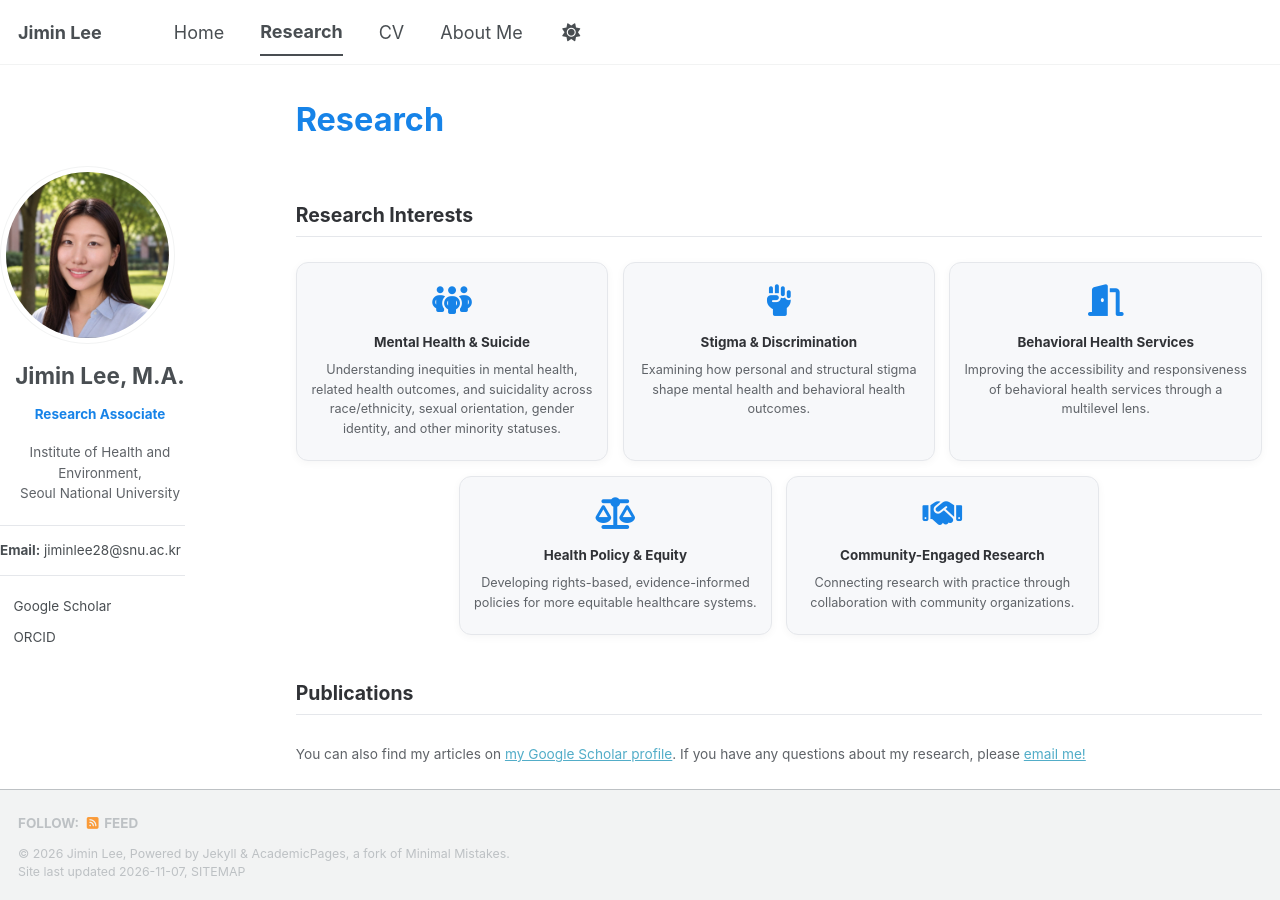
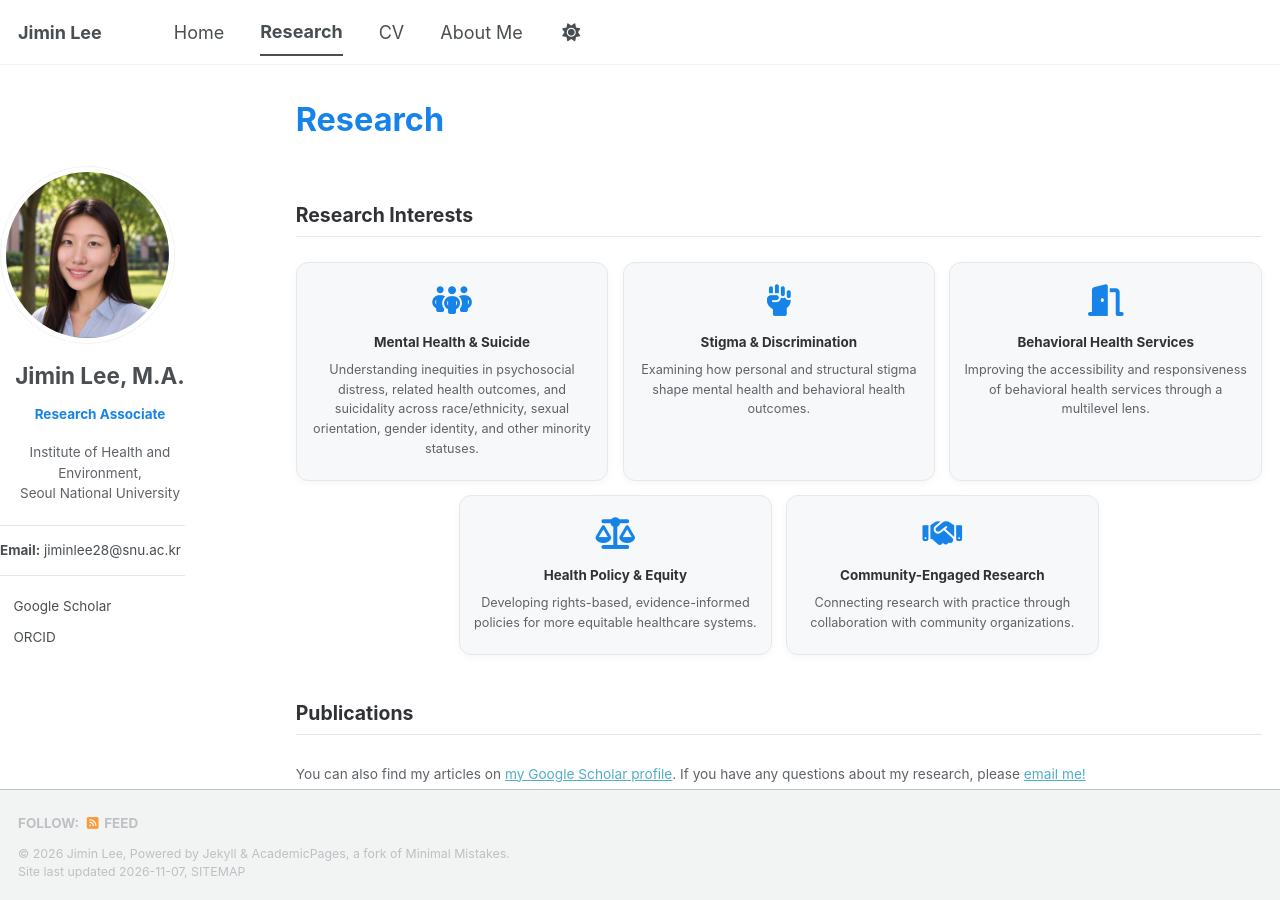
Before and after one commit to jiminlee-research/jiminlee-research.github.io, a Jekyll site: the page built from _pages/publications.html, in a window 1280 px wide and 900 px high. Built offline with Jekyll 4.4.1, drawn with Linux system fonts in a browser that asks for light colours; a style sheet for code colours, icons or effects is not loaded.

Commit message:
Use psychosocial distress in first interest card
Co-Authored-By: Claude Opus 5.5 <noreply@anthropic.com>
Claude-Session: https://claude.ai/code/session_01PcjxNfDHwsJtJ6agebrJHV

```diff
--- a/_pages/publications.html
+++ b/_pages/publications.html
@@ -64,7 +64,7 @@ author_profile: true
 
 <div class="ri-head"><h2>Research Interests</h2></div>
 <div class="ri-grid">
-  <div class="ri-card"><i class="fa-solid fa-people-group" aria-hidden="true"></i><h3>Mental Health &amp; Suicide</h3><p>Understanding inequities in mental health, related health outcomes, and suicidality across race/ethnicity, sexual orientation, gender identity, and other minority statuses.</p></div>
+  <div class="ri-card"><i class="fa-solid fa-people-group" aria-hidden="true"></i><h3>Mental Health &amp; Suicide</h3><p>Understanding inequities in psychosocial distress, related health outcomes, and suicidality across race/ethnicity, sexual orientation, gender identity, and other minority statuses.</p></div>
   <div class="ri-card"><i class="fa-solid fa-hand-fist" aria-hidden="true"></i><h3>Stigma &amp; Discrimination</h3><p>Examining how personal and structural stigma shape mental health and behavioral health outcomes.</p></div>
   <div class="ri-card"><i class="fa-solid fa-door-open" aria-hidden="true"></i><h3>Behavioral Health Services</h3><p>Improving the accessibility and responsiveness of behavioral health services through a multilevel lens.</p></div>
   <div class="ri-card"><i class="fa-solid fa-scale-balanced" aria-hidden="true"></i><h3>Health Policy &amp; Equity</h3><p>Developing rights-based, evidence-informed policies for more equitable healthcare systems.</p></div>
```
